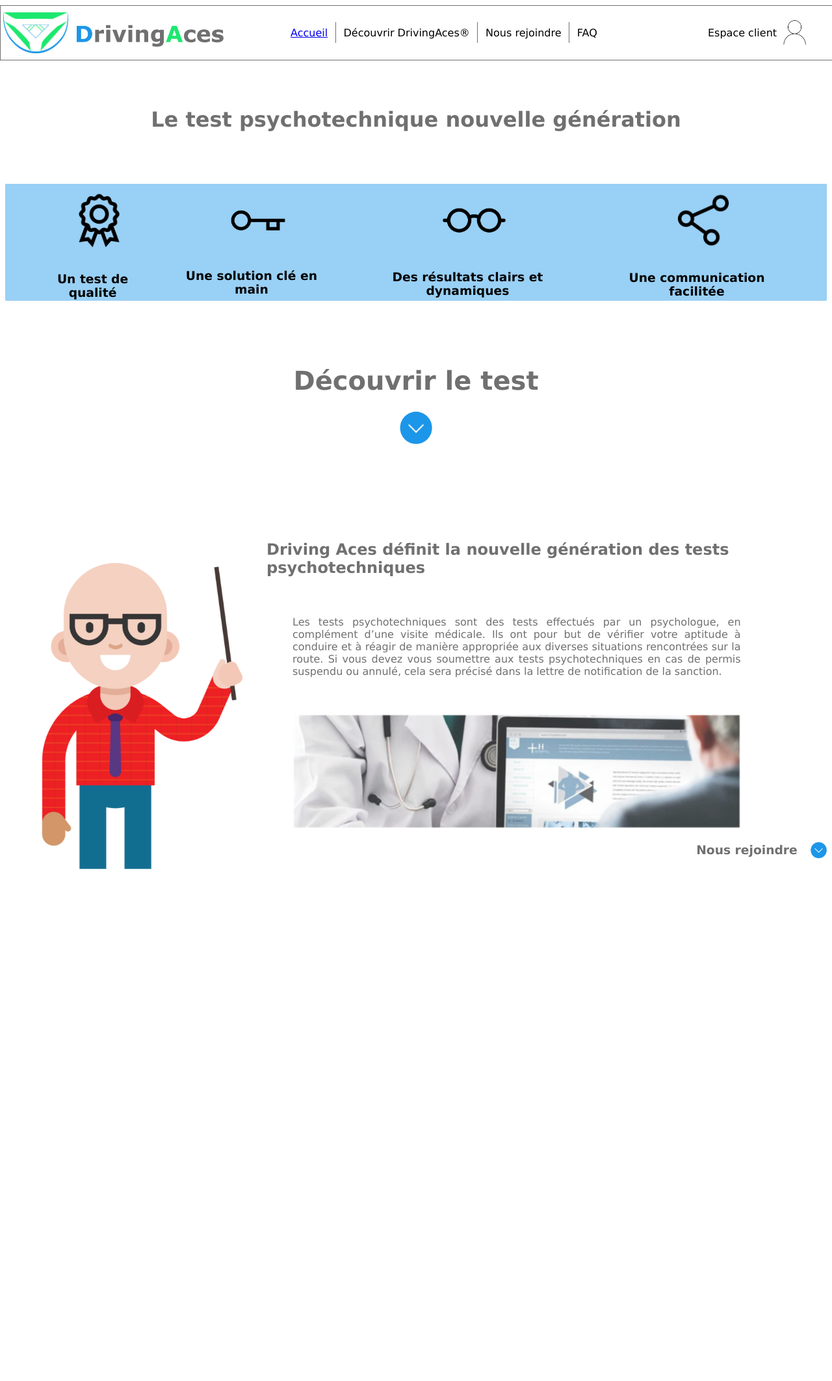
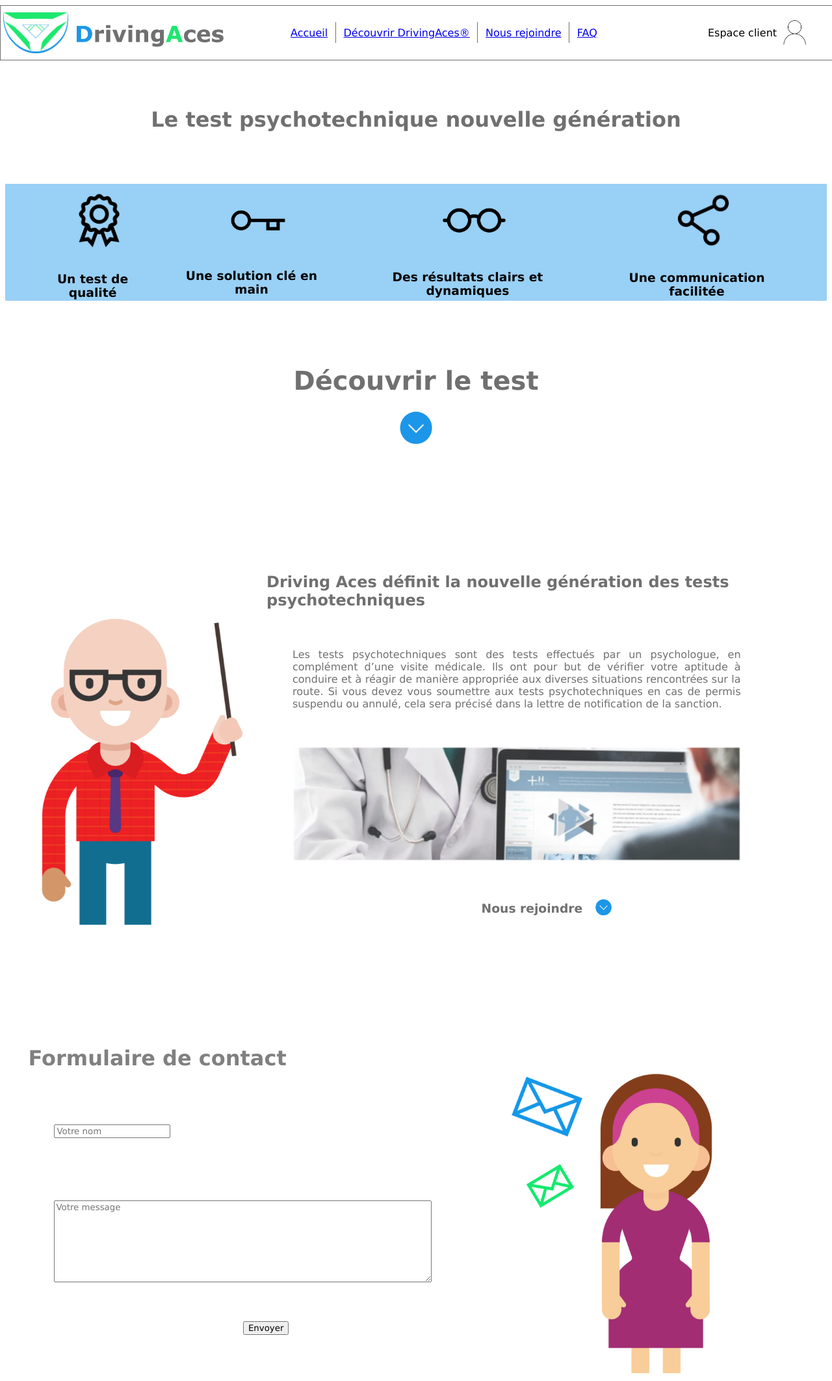
Before and after one commit to ossoua/APP, a PHP site: page / in a window 1280 px wide. Shown: the whole page at 65% size. Before the commit the page ends 1338 px from the top, so only its background shows below. Run offline with PHP 8.4, Linux system fonts and the light colour scheme.

Commit message:
maj acceuil (formulaire)

```diff
--- a/FAQ.html
+++ b/FAQ.html
@@ -5,6 +5,6 @@
     <title>FAQ</title>
   </head>
   <body>
-  <p>tes2t</p>
+  <h1>FAQ</h1>
   </body>
 </html>
--- a/index.html
+++ b/index.html
@@ -20,11 +20,11 @@
             <ul>
               <li><a href="#page_accueil">Accueil</a></li>
               <img src="img/Ligne 1.png" alt="ligne">
-              <li>Découvrir DrivingAces®</li>
+              <li><a href="#link_presentation">Découvrir DrivingAces®</a></li>
               <img src="img/Ligne 1.png" alt="ligne">
-              <li>Nous rejoindre</li>
+              <li><a href="#link_formulaire">Nous rejoindre</a></li>
               <img src="img/Ligne 1.png" alt="ligne">
-              <li>FAQ</li>
+              <li><a href="FAQ.html">FAQ</a></li>
             </ul>
           </nav>
 
@@ -61,12 +61,18 @@
           </div>
 
           <h1 id="test">Découvrir le test</h1>
-          <a href="#presentation"><img src="img/suivant@2x.png" alt="icone_suivant" height="80px"></a>
+          <a href="#link_presentation"><img src="img/suivant@2x.png" alt="icone_suivant" height="80px"></a>
         </section>
 
+        <div id="link_presentation" class="separation">
+
+        </div>
 
         <section id="presentation">
-          <img id="personnage_presentation" src="img/personnage3@2x.png" alt="personnage3">
+          <div class="">
+            <img class="personnage" src="img/personnage3@2x.png" alt="personnage3">
+          </div>
+
           <div class="texte">
             <h2>Driving Aces définit la nouvelle génération des tests psychotechniques</h2>
             <p>
@@ -76,9 +82,30 @@
             <img id="discover" src="img/img_decouvrir@2x.png" alt="image_decouvrir">
             <div class="nous_rejoindre">
               <h3>Nous rejoindre</h3>
-              <img src="img/suivant@2x.png" alt="icone_suivant_2" height="40px">
+              <a href="#link_formulaire"><img src="img/suivant@2x.png" alt="icone_suivant_2" height="40px"></a>
             </div>
           </div>
+        </section>
+
+        <div id="link_formulaire" class="separation">
+
+        </div>
+
+        <section id="formulaire">
+          <div class="colonne">
+            <h1 class="formulaire">Formulaire de contact</h1>
+            <form class="" action="php/traitement.php" method="post">
+                <p><input type="text" name="nom" value="" placeholder="Votre nom" required></p>
+                <p><textarea name="message" rows="8" cols="80" placeholder="Votre message" required></textarea> </p>
+                <input id="envoyer" type="submit" name="Envoyer" value="Envoyer">
+            </form>
+          </div>
+          <div class="">
+            <img class="personnage" src="img/personnage_formulaire@2x.png" alt="personnage_formulaire">
+          </div>
+
+
+          </section>
 
         </section>
 
--- a/stylesheets/style_accueil.css
+++ b/stylesheets/style_accueil.css
@@ -51,14 +51,13 @@
   margin-right: 30px;
 }
 
-#personnage_presentation{
-  display: block;
+.personnage{
   height: 500px;
   flex: 2;
+  width: auto;
 }
 
 .text{
-
   display: flex;
   flex-direction: column;
   justify-content: center;
@@ -83,10 +82,37 @@
 
 .nous_rejoindre{
   display: flex;
-  justify-content: flex-end;
+  justify-content: center;
   align-items: center;
+  margin-top: 40px;
 }
 
 h3{
   padding-right: 20px;
 }
+
+.separation{
+  width: 100%;
+  height: 90px;
+  border-color: white;
+}
+
+h1.formulaire{
+  color:grey;
+}
+
+#formulaire{
+  display: flex;
+  justify-content: space-around;
+  align-items: flex-end;
+}
+
+.colonne{
+  display: flex;
+  flex-direction: column;
+  margin-bottom: 5%;
+}
+
+#envoyer{
+  margin-left: 50%;
+}
```
Also changed, not shown: img/personnage_formulaire.png (added), img/personnage_formulaire@2x.png (added), php/traitement.php (added), 1 other file.
